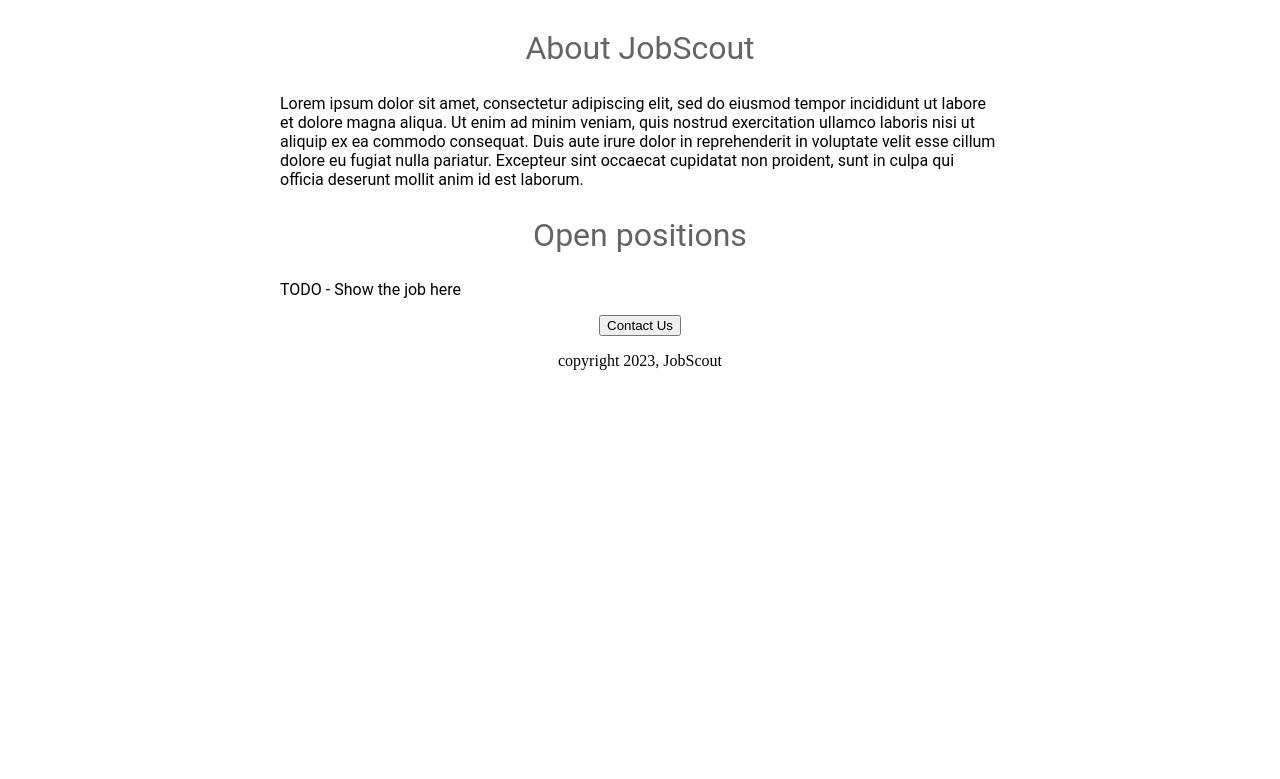
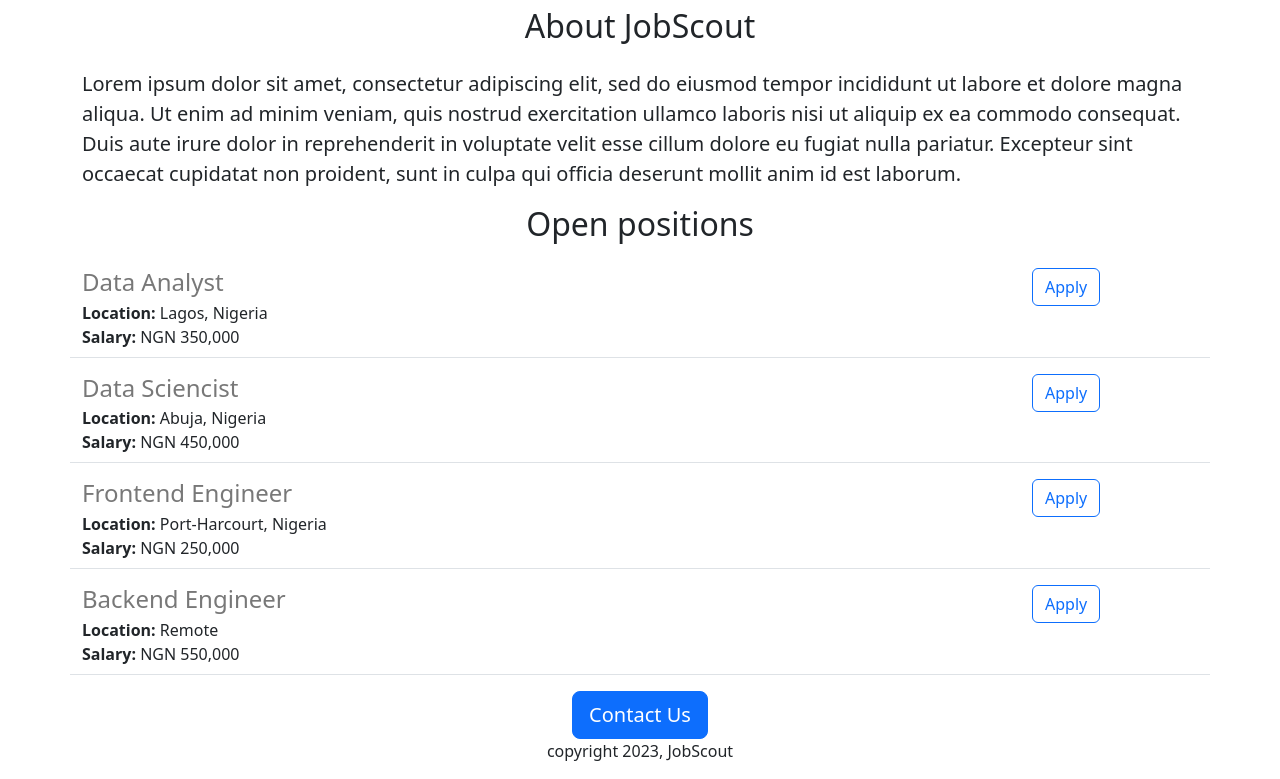
Before and after one commit to Godwin-ose/godwin-careers-website, a Flask app: page / in a window 1280 px wide. Shown: the part 441-1220 px from the top of the page. Before the commit the page ends 811 px from the top, so only its background shows below. Run offline with Flask 3, Linux system fonts and the light colour scheme.

Commit message:
Added dynamic data and API route

```diff
--- a/main.py
+++ b/main.py
@@ -1,10 +1,49 @@
-from flask import Flask, render_template
+from flask import Flask, render_template, jsonify
 
 app = Flask(__name__)
 
+JOBS=[
+  {
+    'id':1,
+    'title':'Data Analyst',
+    'location':'Lagos, Nigeria',
+    'Salary':'NGN 350,000'
+
+  },
+
+  {
+    'id':2,
+    'title':'Data Sciencist',
+    'location':'Abuja, Nigeria',
+    'Salary':'NGN 450,000'
+
+  },
+
+  {
+    'id':3,
+    'title':'Frontend Engineer',
+    'location':'Port-Harcourt, Nigeria',
+    'Salary':'NGN 250,000'
+
+  },
+
+  {
+    'id':4,
+    'title':'Backend Engineer',
+    'location':'Remote',
+    'Salary':'NGN 550,000'
+
+  },
+]
+
 @app.route("/")
 def hello_world():
-  return render_template('home.html')
+  return render_template('home.html',
+                         jobs=JOBS)
+
+@app.route("/api/jobs")
+def list_jobs():
+  return jsonify (JOBS)
 
 if __name__ == "__main__":
   app.run(host='0.0.0.0', debug=True)
--- a/templates/home.html
+++ b/templates/home.html
@@ -2,54 +2,45 @@
 <html>
   <head>
     <title>JobScout</title>
+    <meta charset="utf-8">
+    <meta name="viewport" content="width=device-width, initial-scale=1">
+    <link href="https://cdn.jsdelivr.net/npm/bootstrap@5.3.0/dist/css/bootstrap.min.css" rel="stylesheet" integrity="sha384-9ndCyUaIbzAi2FUVXJi0CjmCapSmO7SnpJef0486qhLnuZ2cdeRhO02iuK6FUUVM" crossorigin="anonymous">
     <style>
-      <hi{
-        font-size: 40px;
-        font-family: Roboto;
-        font-weight: normal;
-        color: rgb(50, 50, 50);
-        text-align: center;
-      }
-
       #banner {
+        height: 360px;
         width: 100%;
-        height: 360px;
         object-fit: cover;
       }
-      h2 {
-        font-family: Roboto;
-        font-size: 32px;
-        color: rgb(100, 100,100);
-        text-align: center;
-        font-weight: normal;
-      }
-      .bodytext {
-        font-family: Roboto;
-        color: rgb(80)80, 80);
-      }
+    </style>
 
-      #container {
-        max-width: 720px;
-        margin: 0 auto 0 auto;
-      }
-    </style>
+
   </head>
 
   <body>
-    <div id="container">
-      <h1>JobScout</h1>
-      <img id="banner" src="https://godwin-careers-website.ugbechiegodwin.repl.co/static/banner.jpeg">
-      <h2>About JobScout</h2>
-      <p class="bodytext">
-        Lorem ipsum dolor sit amet, consectetur adipiscing elit, sed do eiusmod tempor incididunt ut labore et dolore magna aliqua. Ut enim ad minim veniam, quis nostrud exercitation ullamco laboris nisi ut aliquip ex ea commodo consequat. Duis aute irure dolor in reprehenderit in voluptate velit esse cillum dolore eu fugiat nulla pariatur. Excepteur sint occaecat cupidatat non proident, sunt in culpa qui officia deserunt mollit anim id est laborum.
-      </p>
-      <h2>Open positions</h2>
-      <p class="bodytext">TODO - Show the job here</p>
+    <div class="container">
 
-      <div style="text-align:center;">
-      <button>Contact Us</button>
-      <p>copyright 2023, JobScout</p>
-      </div>
+        <h1 class="text-center mt-2 mb-4">JobScout</h1>
+
+        <img class="img-fluid"id="banner" src="https://godwin-careers-website.ugbechiegodwin.repl.co/static/banner.jpeg">
+
+        <h2 class="text-center mt-2 mb-4">About JobScout</h2>
+
+        <p class="lead">
+          Lorem ipsum dolor sit amet, consectetur adipiscing elit, sed do eiusmod tempor incididunt ut labore et dolore magna aliqua. Ut enim ad minim veniam, quis nostrud exercitation ullamco laboris nisi ut aliquip ex ea commodo consequat. Duis aute irure dolor in reprehenderit in voluptate velit esse cillum dolore eu fugiat nulla pariatur. Excepteur sint occaecat cupidatat non proident, sunt in culpa qui officia deserunt mollit anim id est laborum.
+        </p>
+
+        <h2 class="text-center mt-2 mb-4">Open positions</h2>
+
+        <div>
+          {% for job in jobs %}
+          {% include 'jobitem.html' %}
+          {% endfor %}
+        </div>
+
+        <div class="text-center">
+        <button class="btn btn-primary btn-lg">Contact Us</button>
+        <p clas="mt-4 ">copyright 2023, JobScout</p>
+        </div>
     </div>
   </body>
 
--- /dev/null
+++ b/templates/jobitem.html
@@ -0,0 +1,25 @@
+<div class="border-bottom row" style="margin-bottom:16px; padding-bottom:8px;">
+  <div class="col-10">
+     <h4
+       style="color:rgb(120,120,120); margin-bottom:4px;">
+     {{job['title']}}
+     </h4>
+
+    <div>
+      <b>Location:</b> {{job['location']}}
+    </div>
+
+     {% if 'Salary' in job %}
+
+    <div>
+      <b>Salary: </b>{{job['Salary']}}
+    </div>
+
+   {% endif %}
+  </div>
+  <div class="col-2">
+  <button type="button" class="btn btn-outline-primary">Apply</button>
+  </div>
+
+
+</div>
```
Also changed, not shown: 1 other file.
